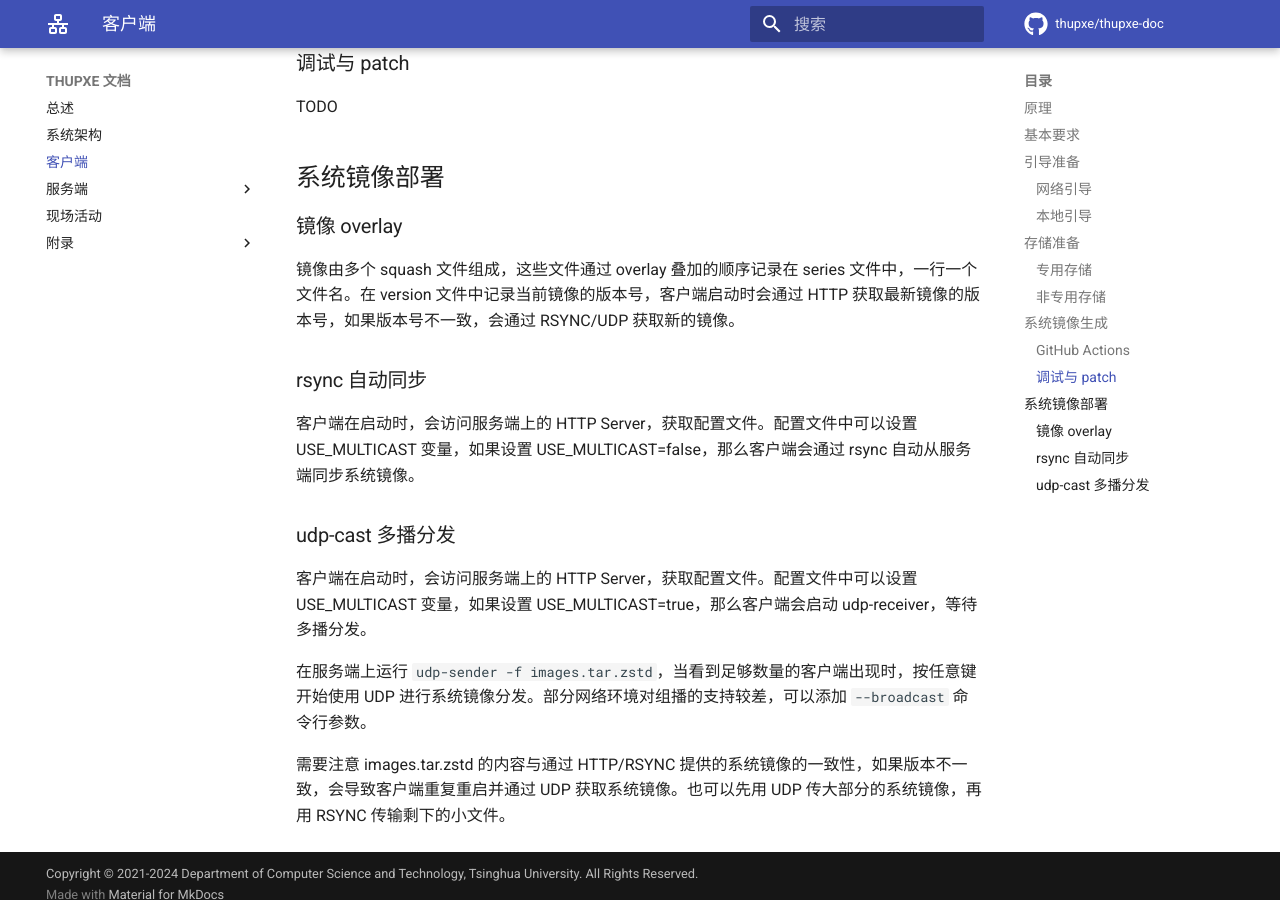
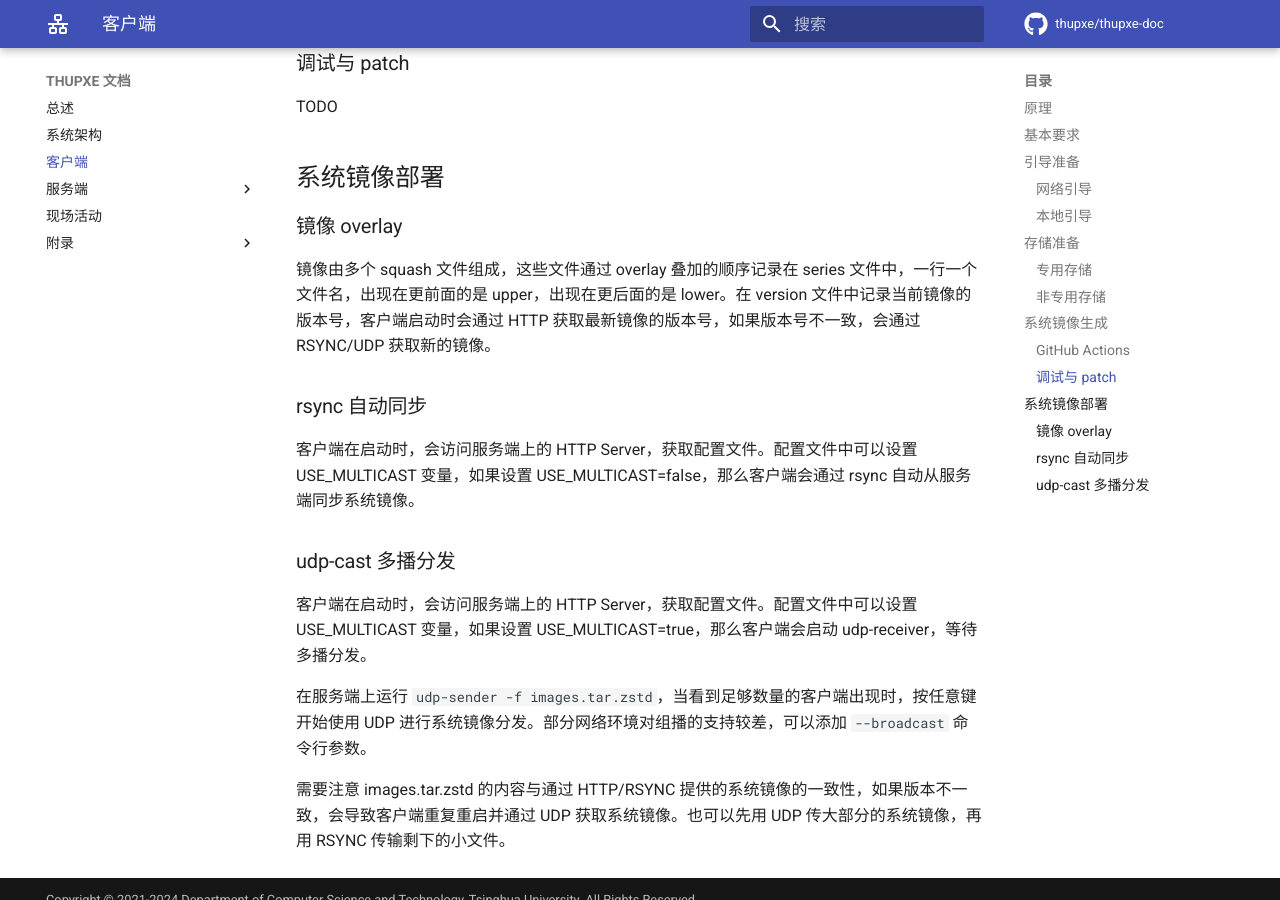
Before and after one commit to thupxe/thupxe-doc, an MkDocs documentation site: the page built from docs/client.md, in a window 1280 px wide and 900 px high, scrolled down 4081 px. Built offline with MkDocs 1.6.1 and Material for MkDocs 9.7.7, drawn with Linux system fonts in a browser that asks for light colours; comment, search, counter and statistics services are not loaded.

Commit message:
Note overlay order

```diff
--- a/docs/client.md
+++ b/docs/client.md
@@ -142,7 +142,7 @@ TODO
 
 ### 镜像 overlay
 
-镜像由多个 squash 文件组成，这些文件通过 overlay 叠加的顺序记录在 series 文件中，一行一个文件名。在 version 文件中记录当前镜像的版本号，客户端启动时会通过 HTTP 获取最新镜像的版本号，如果版本号不一致，会通过 RSYNC/UDP 获取新的镜像。
+镜像由多个 squash 文件组成，这些文件通过 overlay 叠加的顺序记录在 series 文件中，一行一个文件名，出现在更前面的是 upper，出现在更后面的是 lower。在 version 文件中记录当前镜像的版本号，客户端启动时会通过 HTTP 获取最新镜像的版本号，如果版本号不一致，会通过 RSYNC/UDP 获取新的镜像。
 
 ### rsync 自动同步
 
```
